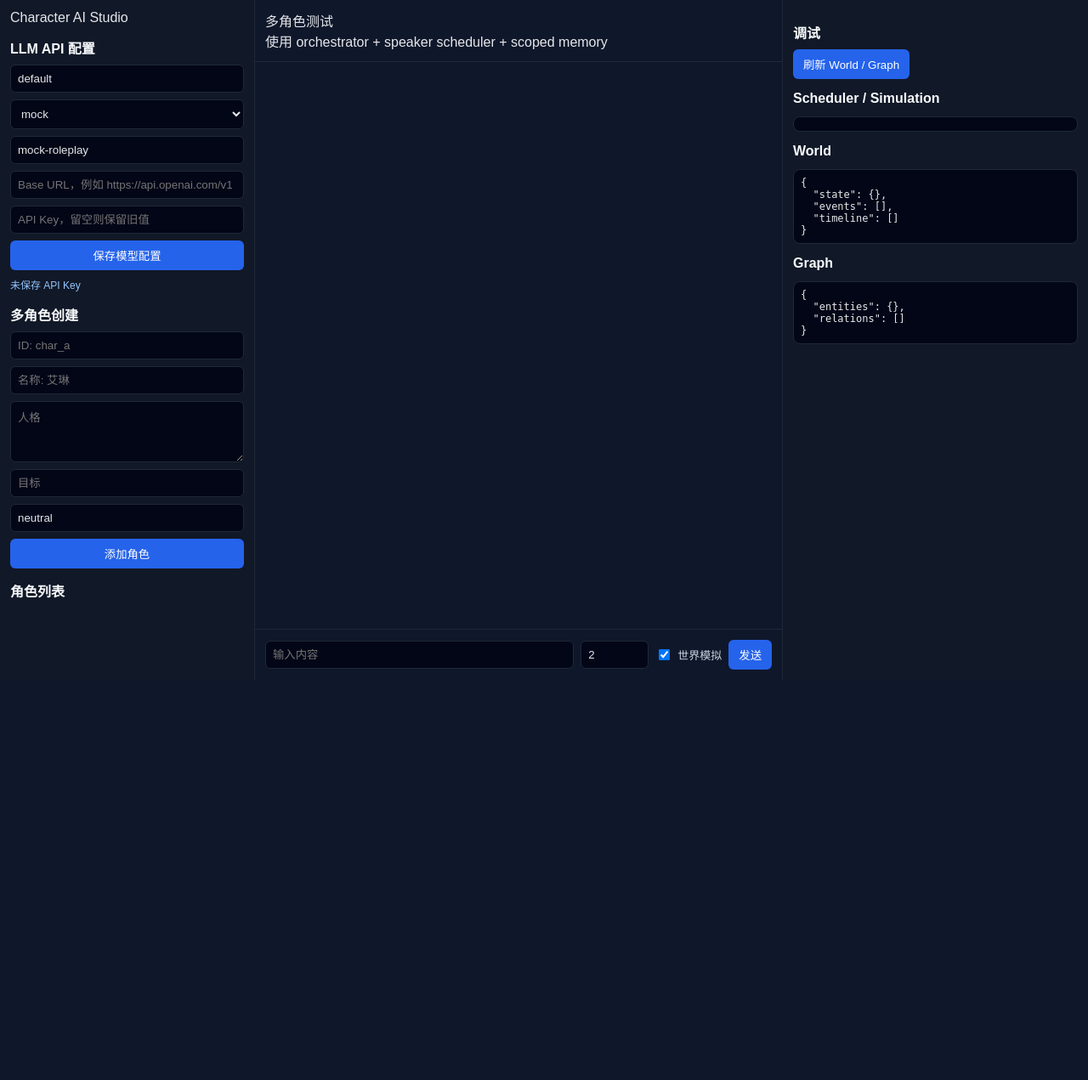
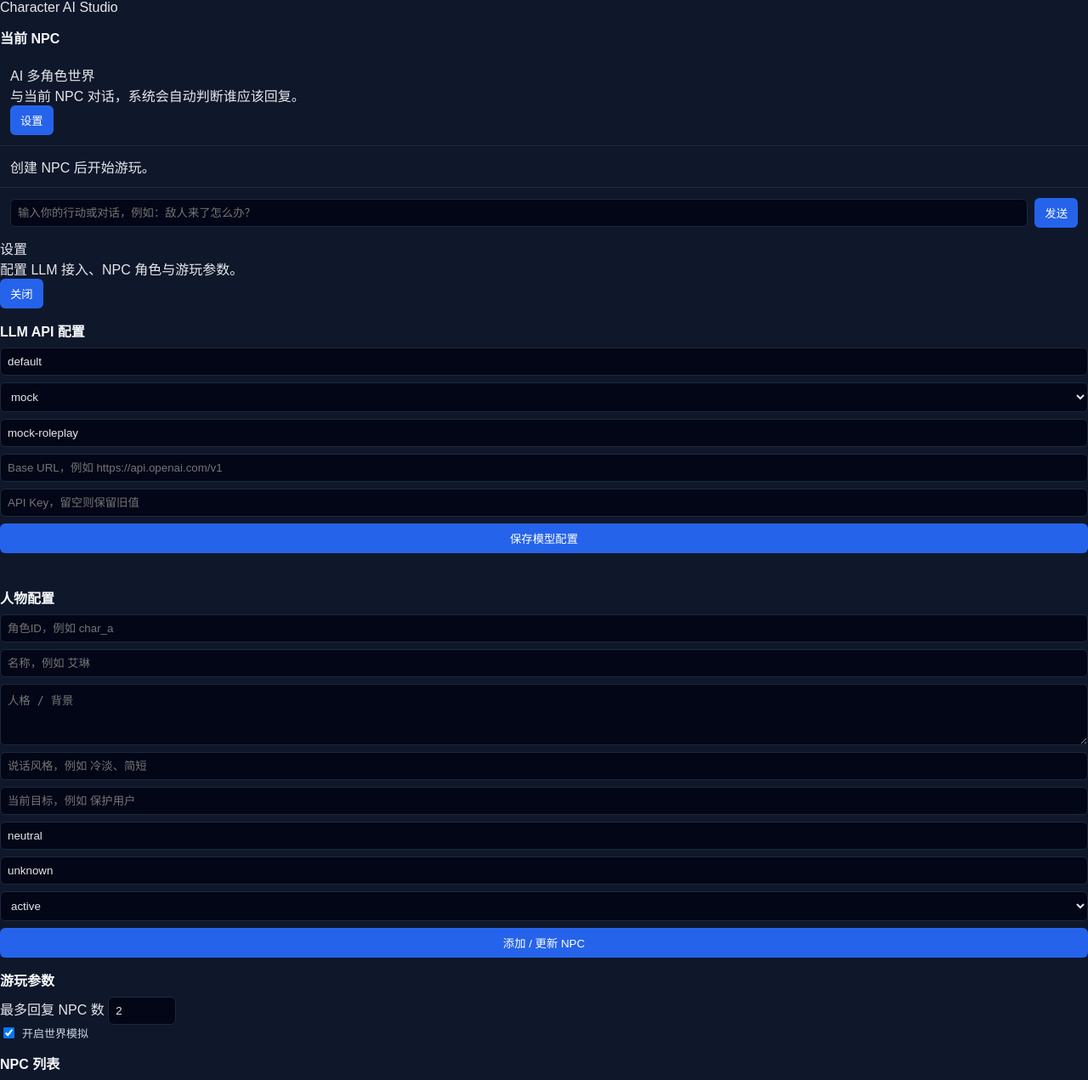
Before and after one commit to lussifa/character, a FastAPI app: page / in a window 1280 px wide. Shown: the whole page at 85% size. Before the commit the page ends 800 px from the top, so only its background shows below. Run offline with FastAPI, Linux system fonts and the light colour scheme; data that the repository does not hold is empty; parts of the project's set-up code (start-up, migrations or seed data) failed here and were passed over.

Commit message:
Move model and character config into settings UI

```diff
--- a/templates/index.html
+++ b/templates/index.html
@@ -7,10 +7,46 @@
   <link rel="stylesheet" href="/static/style.css" />
 </head>
 <body>
-  <div class="app-shell">
-    <aside class="sidebar">
+  <div class="play-shell">
+    <aside class="npc-panel">
       <div class="brand">Character AI Studio</div>
+      <div class="section-title">当前 NPC</div>
+      <div id="npc-list" class="character-list"></div>
+    </aside>
 
+    <main class="chat-panel">
+      <header class="chat-header">
+        <div>
+          <div class="active-character">AI 多角色世界</div>
+          <div class="active-description">与当前 NPC 对话，系统会自动判断谁应该回复。</div>
+        </div>
+        <button id="open-settings" class="secondary-button" type="button">设置</button>
+      </header>
+
+      <section id="messages" class="messages">
+        <div class="empty-state">创建 NPC 后开始游玩。</div>
+      </section>
+
+      <form id="multi-chat-form" class="chat-input">
+        <input id="chat-message" placeholder="输入你的行动或对话，例如：敌人来了怎么办？" autocomplete="off" />
+        <button type="submit">发送</button>
+      </form>
+    </main>
+  </div>
+
+  <div id="settings-modal" class="modal hidden">
+    <div class="modal-backdrop" id="close-settings-backdrop"></div>
+    <div class="modal-card">
+      <div class="modal-header">
+        <div>
+          <div class="modal-title">设置</div>
+          <div class="modal-subtitle">配置 LLM 接入、NPC 角色与游玩参数。</div>
+        </div>
+        <button id="close-settings" class="secondary-button" type="button">关闭</button>
+      </div>
+
+      <div class="settings-grid">
+        <section class="settings-section">
           <div class="section-title">LLM API 配置</div>
           <form id="model-config-form" class="panel-form">
             <input id="model-name" placeholder="配置名" value="default" />
@@ -25,47 +61,39 @@
             <button type="submit">保存模型配置</button>
             <div id="model-config-status" class="small-status"></div>
           </form>
+        </section>
 
-      <div class="section-title">多角色创建</div>
+        <section class="settings-section">
+          <div class="section-title">人物配置</div>
           <form id="multi-character-form" class="panel-form">
-        <input id="mc-id" placeholder="ID: char_a" required />
-        <input id="mc-name" placeholder="名称: 艾琳" required />
-        <textarea id="mc-persona" placeholder="人格"></textarea>
-        <input id="mc-goal" placeholder="目标" />
-        <input id="mc-mood" placeholder="情绪" value="neutral" />
-        <button type="submit">添加角色</button>
+            <input id="mc-id" placeholder="角色ID，例如 char_a" required />
+            <input id="mc-name" placeholder="名称，例如 艾琳" required />
+            <textarea id="mc-persona" placeholder="人格 / 背景"></textarea>
+            <input id="mc-style" placeholder="说话风格，例如 冷淡、简短" />
+            <input id="mc-goal" placeholder="当前目标，例如 保护用户" />
+            <input id="mc-mood" placeholder="情绪，例如 警惕" value="neutral" />
+            <input id="mc-location" placeholder="位置，例如 王城门口" value="unknown" />
+            <select id="mc-status">
+              <option value="active">active</option>
+              <option value="inactive">inactive</option>
+            </select>
+            <button type="submit">添加 / 更新 NPC</button>
           </form>
-      <div class="section-title">角色列表</div>
-      <div id="multi-character-list" class="character-list"></div>
-    </aside>
+        </section>
 
-    <main class="chat-panel">
-      <header class="chat-header">
-        <div>
-          <div class="active-character">多角色测试</div>
-          <div class="active-description">使用 orchestrator + speaker scheduler + scoped memory</div>
+        <section class="settings-section wide-section">
+          <div class="section-title">游玩参数</div>
+          <div class="play-options">
+            <label>最多回复 NPC 数 <input id="max-speakers" type="number" min="1" max="5" value="2" /></label>
+            <label class="inline-check"><input id="auto-simulate-world" type="checkbox" checked /> 开启世界模拟</label>
           </div>
-      </header>
-      <section id="messages" class="messages"></section>
-      <form id="multi-chat-form" class="chat-input">
-        <input id="chat-message" placeholder="输入内容" />
-        <input id="max-speakers" type="number" min="1" max="5" value="2" />
-        <label class="inline-check"><input id="auto-simulate-world" type="checkbox" checked /> 世界模拟</label>
-        <button type="submit">发送</button>
-      </form>
-    </main>
+          <div class="section-title">NPC 列表</div>
+          <div id="settings-character-list" class="character-list compact-list"></div>
+        </section>
+      </div>
+    </div>
+  </div>
 
-    <aside class="memory-panel">
-      <div class="section-title">调试</div>
-      <button id="refresh-debug" type="button">刷新 World / Graph</button>
-      <div class="section-title">Scheduler / Simulation</div>
-      <pre id="debug-scheduler"></pre>
-      <div class="section-title">World</div>
-      <pre id="debug-world"></pre>
-      <div class="section-title">Graph</div>
-      <pre id="debug-graph"></pre>
-    </aside>
-  </div>
   <script src="/static/app.js"></script>
 </body>
 </html>
```
Lines whose indentation alone changed are shown as unchanged.
